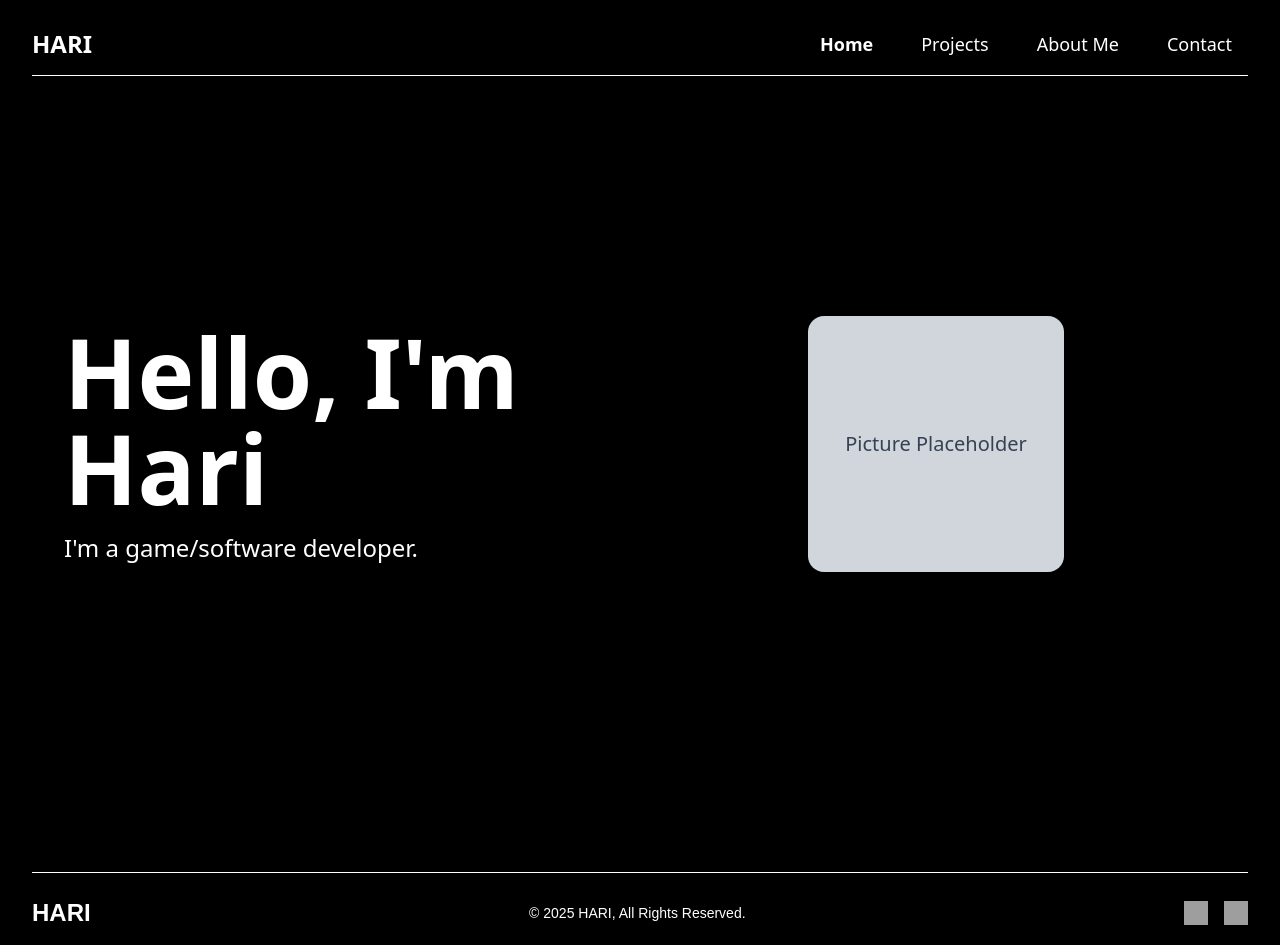
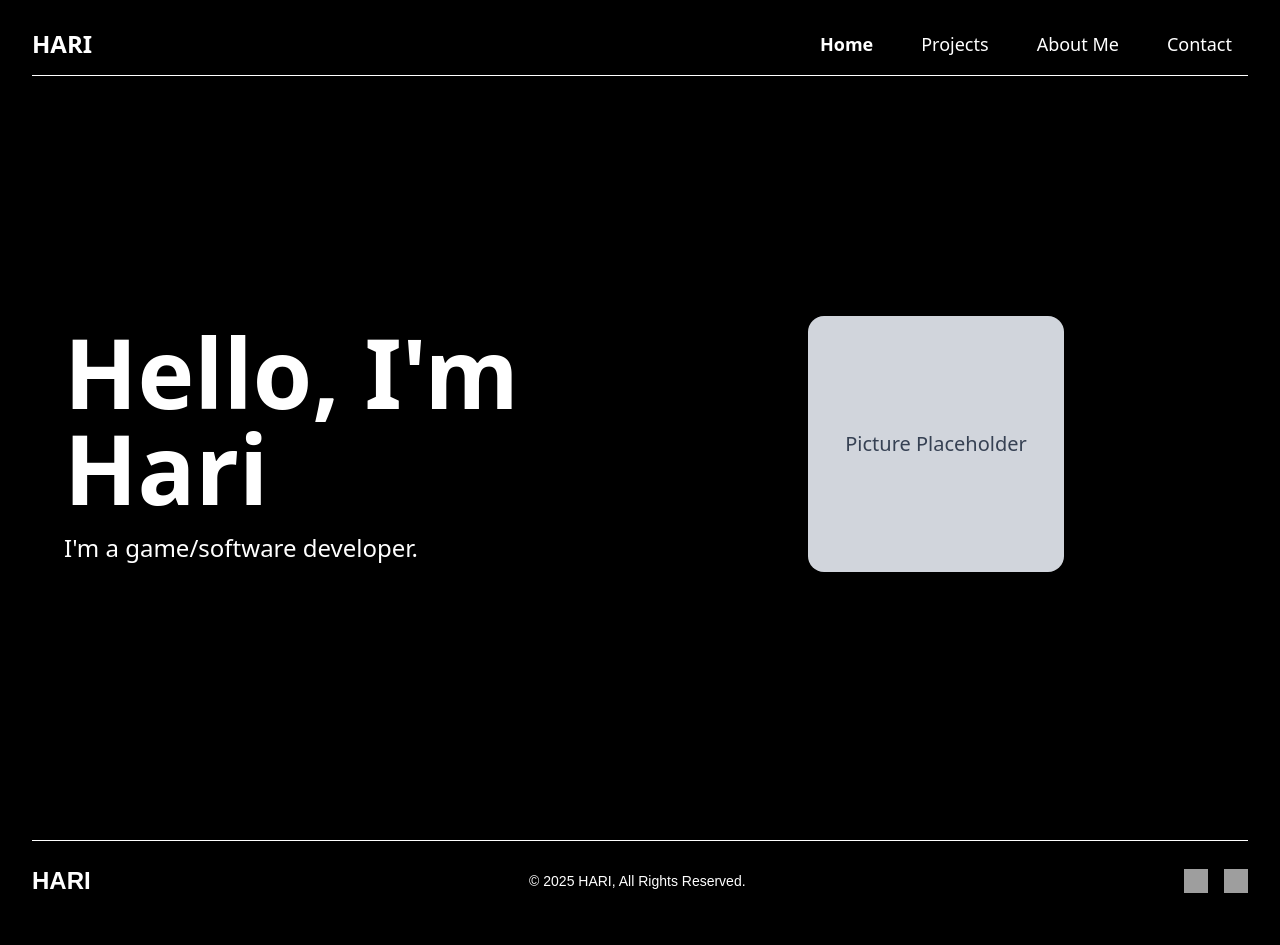
Before and after one commit to Hari-42/myportfolio, a Next.js app: page / in a window 1280 px wide. After the commit the page ends 913 px from the top, so only its background shows below. Built offline with nearby package versions, Linux system fonts and the light colour scheme; grey boxes are pictures that could not be loaded.

Commit message:
some design fixes

```diff
--- a/app/layout.js
+++ b/app/layout.js
@@ -12,7 +12,7 @@ export default function RootLayout({children}) {
         <body className="bg-white text-white">
         {children}
         {/* Footer */}
-        <footer className="bg-black text-white pt-8 w-full">
+        <footer className="bg-black text-white w-full">
             <div className="px-4 lg:px-8 mx-auto w-full max-w-7xl p-4">
                 <hr className="my-6" />
 
--- a/app/projects/page.js
+++ b/app/projects/page.js
@@ -196,10 +196,8 @@ export default function Projects() {
             <main className="relative flex-1 flex flex-col items-center justify-start px-6 py-12">
                 {/* Zinc Gradient Sides */}
                 <div className="pointer-events-none absolute inset-0 z-0">
-                    <div className="absolute top-0 left-0 right-0 h-24 bg-gradient-to-b from-zinc-500 to-transparent" />
-                    <div className="absolute bottom-0 left-0 right-0 h-24 bg-gradient-to-t from-zinc-500 to-transparent" />
-                    <div className="absolute top-0 bottom-0 left-0 w-24 bg-gradient-to-r from-zinc-500 to-transparent" />
-                    <div className="absolute top-0 bottom-0 right-0 w-24 bg-gradient-to-l from-zinc-500 to-transparent" />
+                    <div className="absolute top-0 left-0 right-0 h-14 bg-gradient-to-b from-zinc-900 to-transparent" />
+                    <div className="absolute bottom-0 left-0 right-0 h-14 bg-gradient-to-t from-zinc-900 to-transparent" />
                 </div>
 
                 <motion.h1
```
